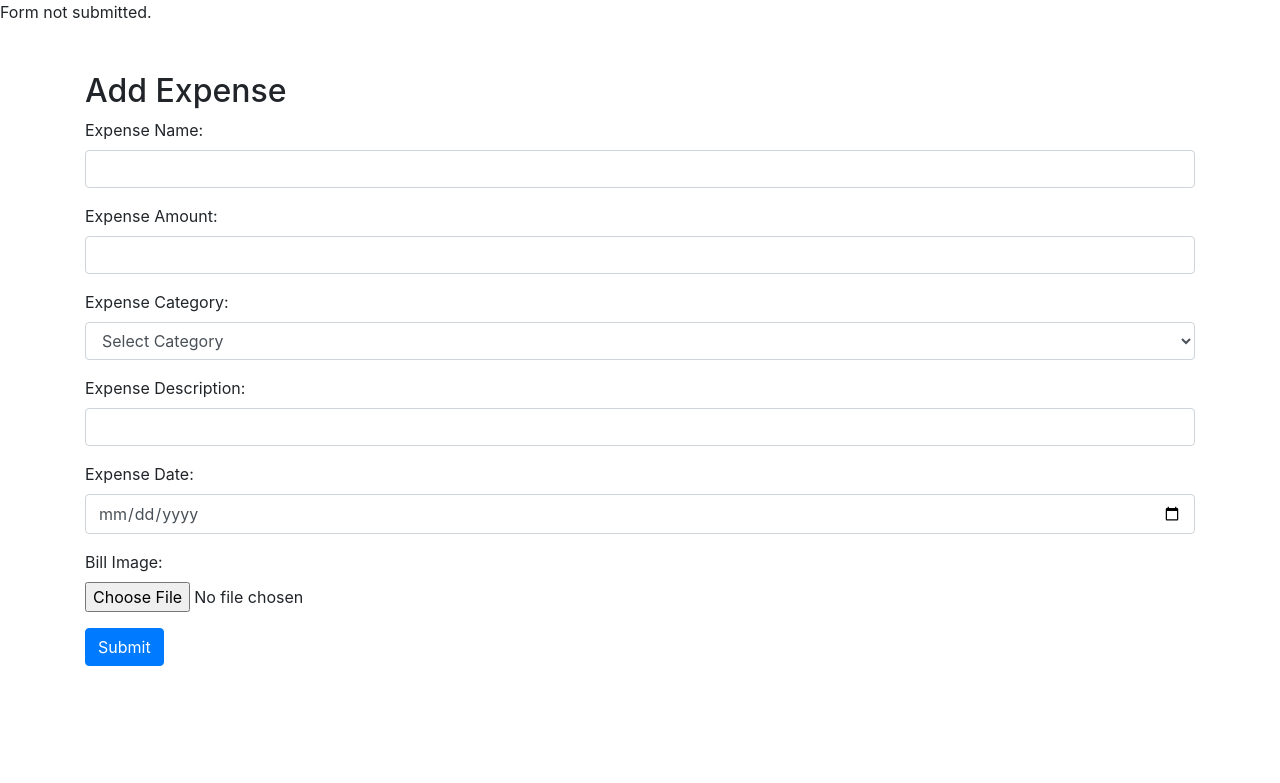
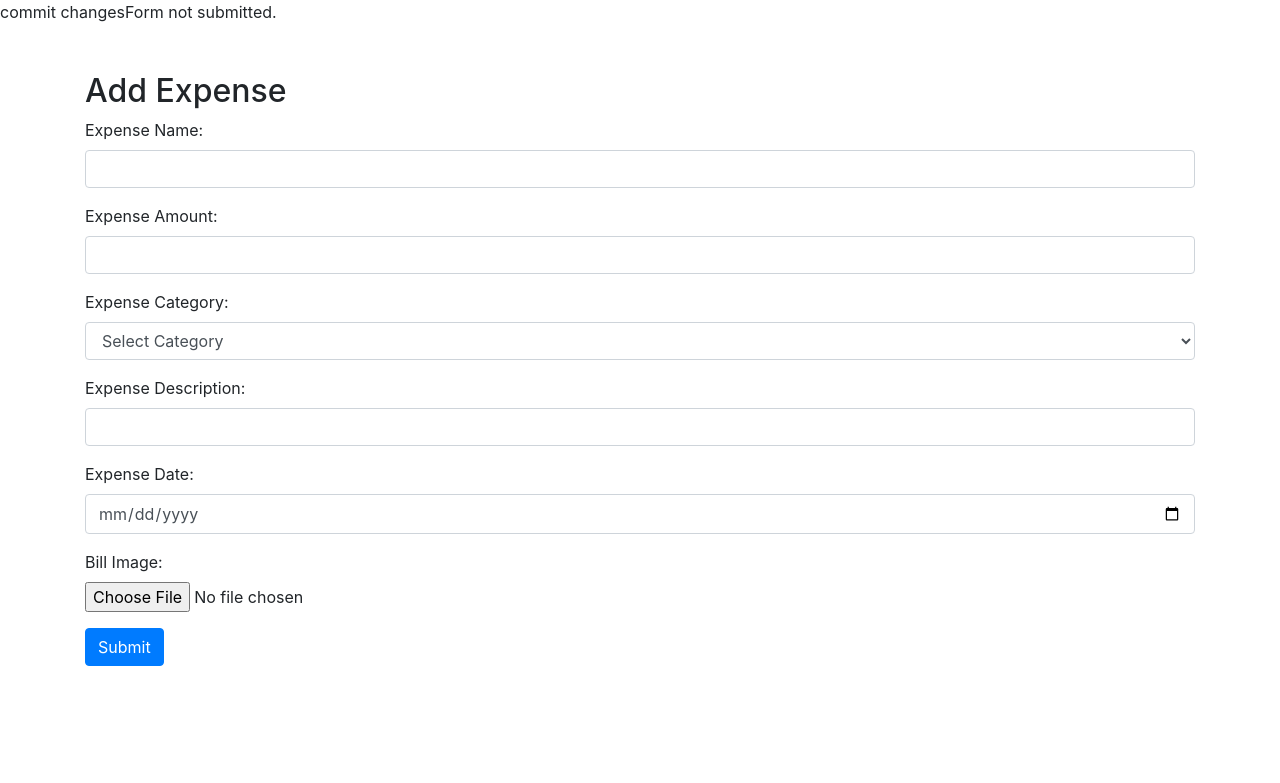
Before and after one commit to priyajoshi123444/Demo, a PHP site: page /DETS_DEMO/addexpense.php in a window 1280 px wide. Shown: the top 783 px of the page. Run offline with PHP 8.4, Linux system fonts and the light colour scheme; some libraries are stand-ins or nearby versions.

Commit message:
expense changes by sakshi

```diff
--- a/addexpense.php
+++ b/addexpense.php
@@ -1,4 +1,5 @@
 <?php
+echo"commit changes";
 // Check if the form is submitted
 if ($_SERVER["REQUEST_METHOD"] == "POST") {
     // Check if all required fields are present
```
